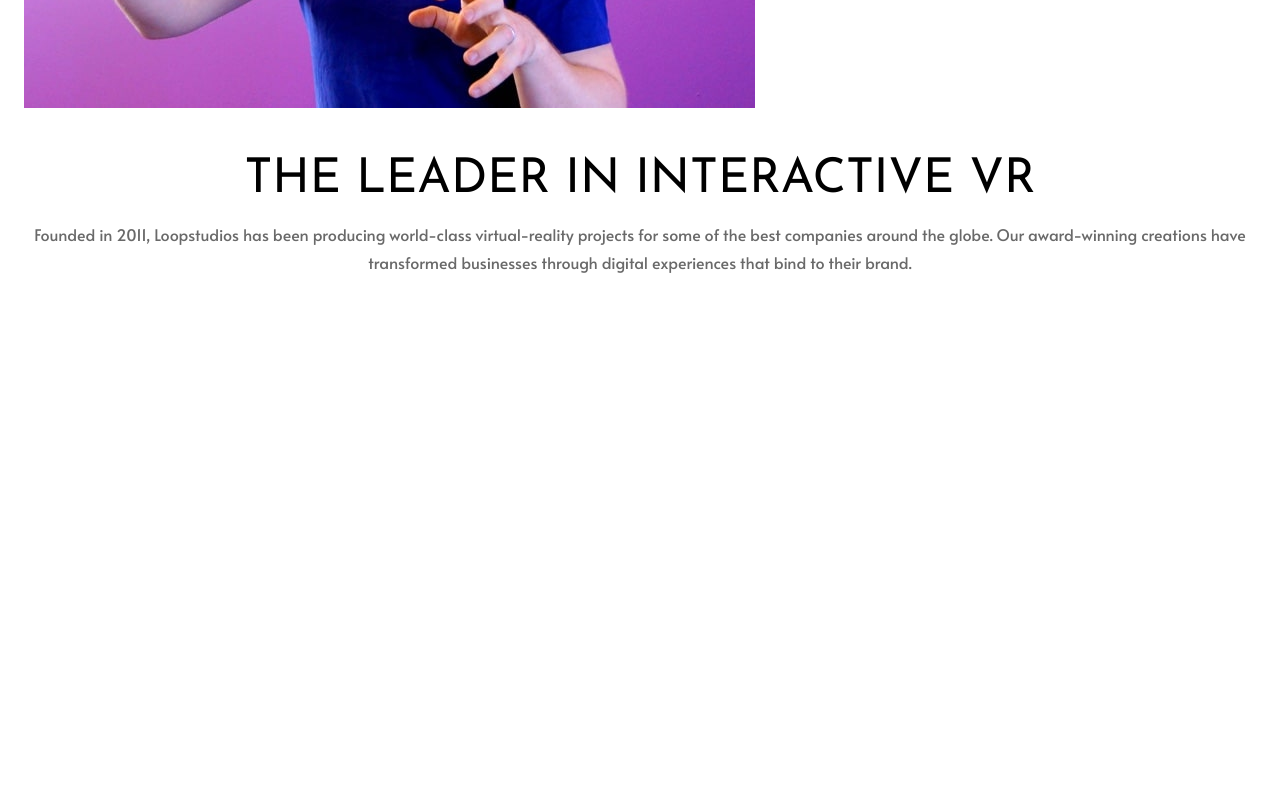
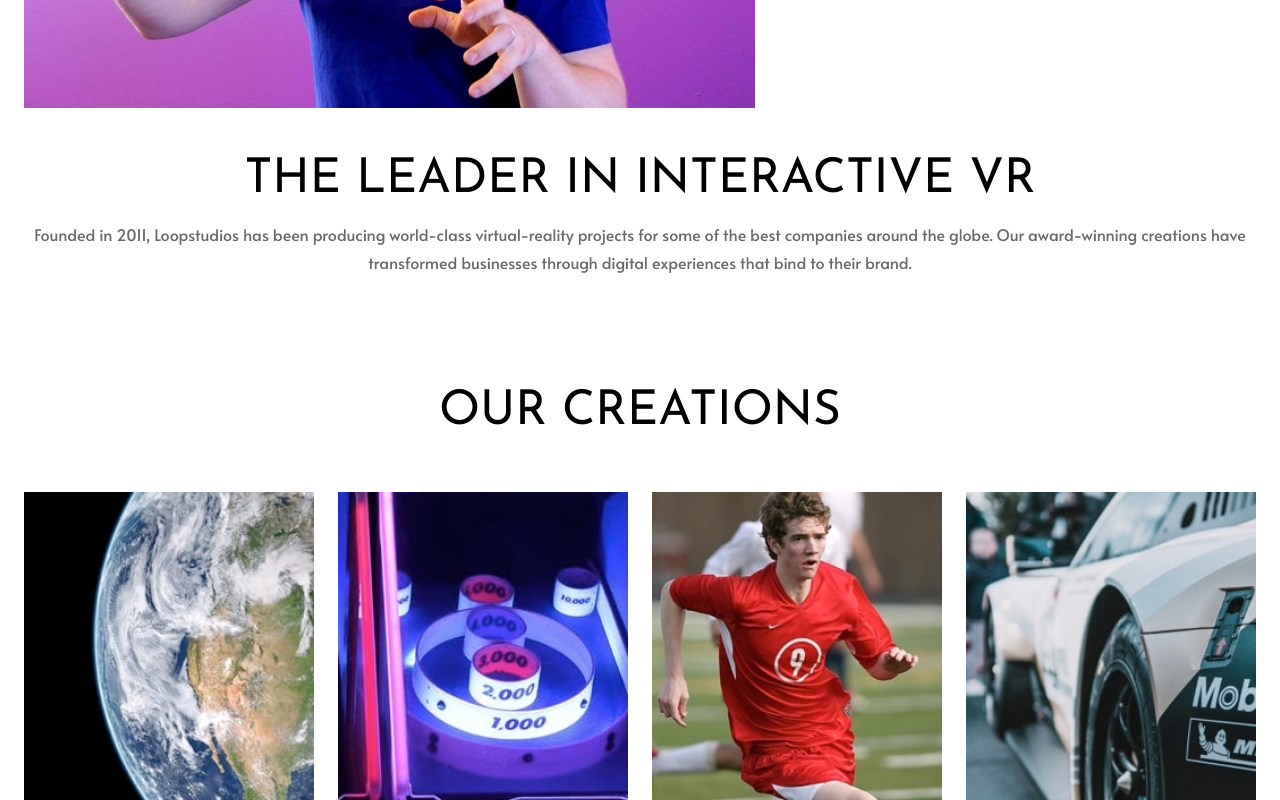
Before and after one commit to Xjanus12x/Loop-studios-landing-page, a React (Vite) app: page / in a window 1280 px wide. Shown: the part 1112-1912 px from the top of the page. Before the commit the page ends 1500 px from the top, so only its background shows below. Built offline with nearby package versions, Linux system fonts and the light colour scheme.

Commit message:
feat: use newly created component with updated layout spacing (space-y-28)

```diff
--- a/src/App.tsx
+++ b/src/App.tsx
@@ -1,4 +1,5 @@
 import CompanyIntroduction from "./components/CompanyIntroduction";
+import CreationList from "./components/CreationList";
 import HeroBanner from "./components/HeroBanner";
 import Nav from "./components/Nav";
 
@@ -9,8 +10,9 @@
         <Nav />
       </HeroBanner>
       <main>
-        <div className="px-6 py-28">
+        <div className="px-6 py-28 space-y-28">
           <CompanyIntroduction />
+          <CreationList/>
         </div>
       </main>
     </div>
```
